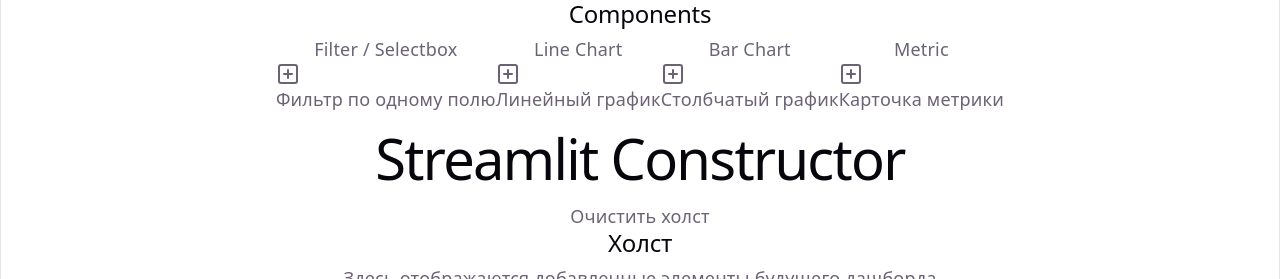
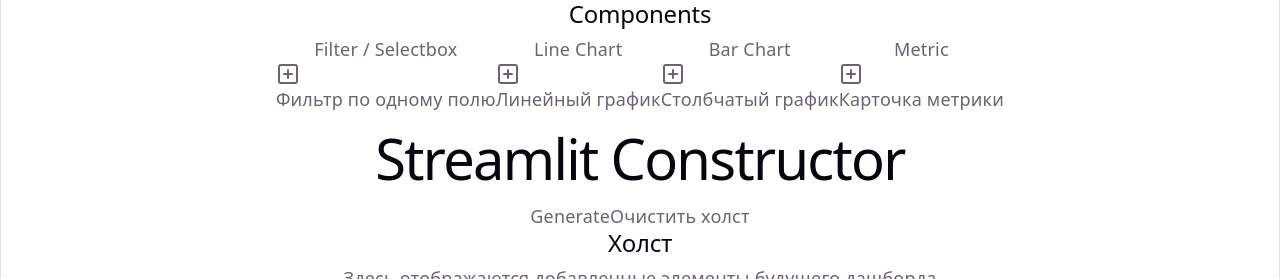
Before and after one commit to AlexFeed/streamlit_project, a React (Vite) app: page /editor in a window 1280 px wide. Shown: the top 279 px of the page. Built offline with nearby package versions, Linux system fonts and the light colour scheme.

Commit message:
add json-schema

```diff
--- a/src/pages/EditorPage/EditorPage.jsx
+++ b/src/pages/EditorPage/EditorPage.jsx
@@ -12,9 +12,23 @@
     };
 };
 
+// Ключ хранения состояния в localStorage
+const STORAGE_KEY = 'editor_state_v1';
+
+// Сборка схемы дашборда
+const buildDashboardSchema = (components) => {
+    return {
+        version: 1,
+        title: 'Untitled dashboard',
+        exportedAt: new Date().toISOString(),
+        components,
+    };
+};
+
 const EditorPage = () => {
-    const STORAGE_KEY = 'editor_state_v1';
+    // HOOKS
 
+    // Управление состоянием компонентов
     const [components, setComponents] = useState(() => {
         try {
             const saved = localStorage.getItem(STORAGE_KEY);
@@ -28,6 +42,8 @@
             return [];
         }
     });
+
+    // При каждом изменении components, будет обновляться localStorage
     useEffect(() => {
         const timeout = setTimeout(() => {
             try {
@@ -43,6 +59,7 @@
         return () => clearTimeout(timeout);
     }, [components]);
 
+    // Управление состоянием выбранного элемента на холсте
     const [selectedId, setSelectedId] = useState(null);
 
     const selectedComponent = useMemo(
@@ -50,8 +67,19 @@
         [components, selectedId]
     );
 
+    // Handling functions
 
+    // Функция генерации дашборда (бета версия, реализована только генерация json-схемы в консоль)
+    const handleGenerateDashboard = () => {
+        try {
+            const schema = buildDashboardSchema(components);
+            console.log('Generated dashboard schema:', schema);
+        } catch (error) {
+            console.error('Ошибка генерации схемы дашборда:', error);
+        }
+    };
 
+    // Добавление компонента на холст
     const handleAddComponent = (paletteItem) => {
         const newComponent = createComponentFromPaletteItem(paletteItem, components.length + 1);
 
@@ -59,16 +87,19 @@
         setSelectedId(newComponent.id);
     };
 
+    // Выбор текущего компонента на холсте
     const handleSelectComponent = (id) => {
         setSelectedId(id);
     };
 
+    // Изменение данных в компоненте на холсте (например название графика)
     const handleUpdateComponent = (id, newProps) => {
         setComponents((prev) =>
             prev.map((item) => (item.id === id ? {...item, props: newProps} : item))
         );
     };
 
+    // Удаление компонента с холста
     const handleDeleteComponent = (id) => {
         setComponents((prev) => prev.filter((item) => item.id !== id));
 
@@ -77,11 +108,13 @@
         }
     };
 
+    // Удаление выбранного компонента с холста
     const handleDeleteSelected = () => {
         if (!selectedId) return;
         handleDeleteComponent(selectedId);
     };
 
+    // Очистка холста целиком
     const handleClearCanvas = () => {
         setComponents([]);
         setSelectedId(null);
@@ -95,7 +128,7 @@
                 <ComponentsPalette onAddComponent={handleAddComponent} />
 
                 <div className="flex flex-col">
-                    <EditorHeader onClearCanvas={handleClearCanvas} />
+                    <EditorHeader onClearCanvas={handleClearCanvas} onGenerateDashboard={handleGenerateDashboard}/>
 
                     <div className="grid gap-4 p-4 2xl:grid-cols-[minmax(0,1fr)_320px]">
                         <Canvas
--- a/src/pages/EditorPage/components/EditorHeader.jsx
+++ b/src/pages/EditorPage/components/EditorHeader.jsx
@@ -1,17 +1,25 @@
-const EditorHeader = ({ onClearCanvas }) => {
+const EditorHeader = ({ onClearCanvas, onGenerateDashboard }) => {
     return (
-        <div className="flex flex-wrap items-center justify-between gap-3 border border-zinc-800 bg-zinc-900 px-4 h-16">
-            <div>
-                <h1 className="text-sm font-semibold text-white my-3">Streamlit Constructor</h1>
-            </div>
+        <div className="flex items-center justify-between border-b border-zinc-800 bg-zinc-950 px-4 py-4">
+            <h1 className="text-lg font-semibold text-white">Streamlit Constructor</h1>
+
+            <div className="flex items-center gap-3">
+                <button
+                    type="button"
+                    onClick={onGenerateDashboard}
+                    className="rounded-xl border border-blue-500/40 bg-blue-500/10 px-4 py-2 text-sm font-medium text-blue-300 transition hover:bg-blue-500/20"
+                >
+                    Generate
+                </button>
 
                 <button
                     type="button"
                     onClick={onClearCanvas}
-                className="rounded-xl text-sm border border-red-500/40 bg-red-500/10 px-4 py-2 font-medium text-red-300 transition hover:bg-red-500/20"
+                    className="rounded-xl border border-red-500/40 bg-red-500/10 px-4 py-2 text-sm font-medium text-red-300 transition hover:bg-red-500/20"
                 >
                     Очистить холст
                 </button>
+            </div>
         </div>
     );
 };
```
Lines whose indentation alone changed are shown as unchanged.
